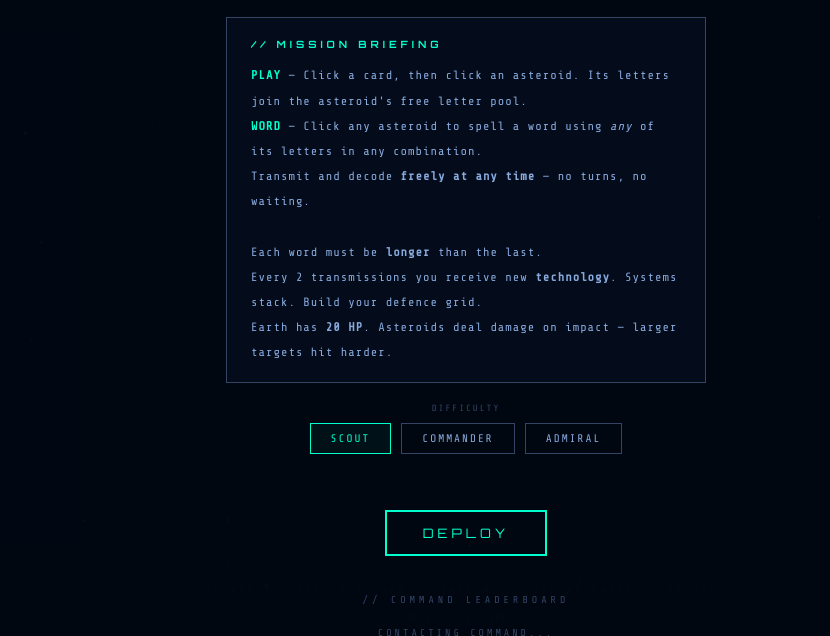
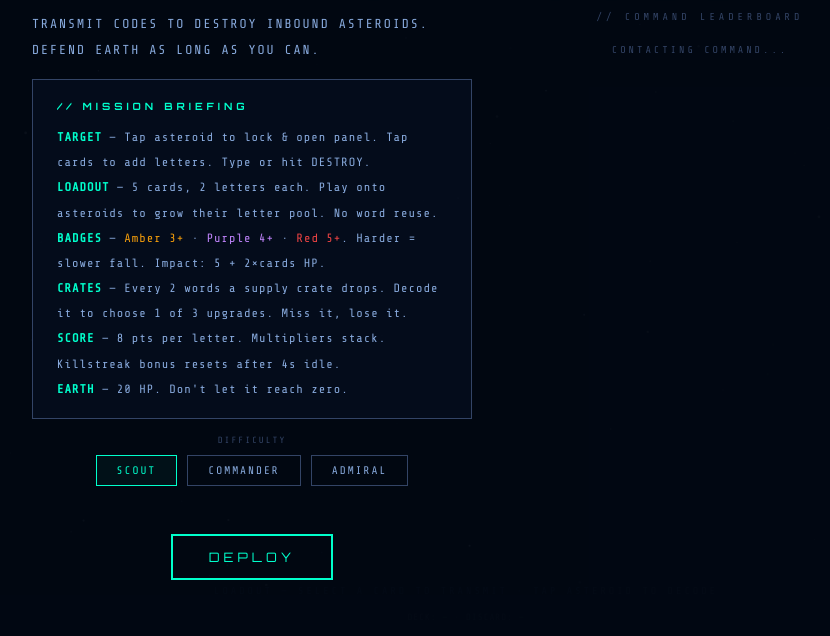
Before and after one commit to fgarzadeleon/fgarzadeleon.github.io, a plain HTML site: page index.html in a window 1280 px wide. Shown: the part 164-800 px from the top of the page, without its empty margins (174-1004 px from the left). Drawn offline with nearby package versions, Linux system fonts and the light colour scheme; no server answers.

Commit message:
Add files via upload

```diff
--- a/index.html
+++ b/index.html
@@ -469,11 +469,7 @@
   .wbtn.ok { border-color: var(--success); color: var(--success); }
   .wbtn.ok:hover { background: rgba(0,255,136,0.1); }
 
-  #sidebar {
-    position: fixed; right: 14px; top: 72px; bottom: 155px; z-index: 10;
-    display: flex; flex-direction: column; gap: 5px; overflow-y: auto;
-    pointer-events: none;
-  }
+  #sidebar { display: none; }
   .a-info {
     background: rgba(5,14,31,0.85); border: 1px solid var(--ui-dim);
     border-radius: 4px; padding: 5px 9px; font-size: 10px; color: var(--ui-bright);
@@ -488,6 +484,19 @@
     display: flex; flex-direction: column; align-items: center; justify-content: center;
     background: rgba(2,8,18,0.96); gap: 20px;
   }
+  #start-screen {
+    flex-direction: column;
+    overflow-y: auto;
+    padding: 20px;
+  }
+  #start-inner {
+    display: flex; gap: 28px; align-items: flex-start;
+    justify-content: center; flex-wrap: wrap;
+    width: 100%; max-width: 920px;
+  }
+  #start-left  { display: flex; flex-direction: column; gap: 16px; flex: 1; min-width: 280px; max-width: 440px; }
+  #start-right { flex: 1; min-width: 260px; max-width: 400px; }
+  #leaderboard-section { margin-top: 0; width: 100%; max-width: 100%; }
   .screen.hidden { display: none; }
   .screen-title {
     font-family: var(--font-title); font-size: clamp(30px, 7vw, 60px);
@@ -602,16 +611,19 @@
 
 <!-- START SCREEN -->
 <div id="start-screen" class="screen">
-  <div class="screen-title">ASTEROIDELL</div><div style="font-size:11px;letter-spacing:4px;color:var(--ui-dim);margin-top:-10px;margin-bottom:4px">MARK II</div>
-  <div class="screen-sub">TRANSMIT CODES TO DESTROY INBOUND ASTEROIDS.<br>DEFEND EARTH AS LONG AS YOU CAN.</div>
+  <div class="screen-title">ASTEROIDELL</div>
+  <div style="font-size:11px;letter-spacing:4px;color:var(--ui-dim);margin-top:-14px;margin-bottom:4px">MARK II</div>
+  <div id="start-inner">
+    <div id="start-left">
+      <div class="screen-sub" style="text-align:left;max-width:100%">TRANSMIT CODES TO DESTROY INBOUND ASTEROIDS.<br>DEFEND EARTH AS LONG AS YOU CAN.</div>
       <div class="rules-box">
         <h3>// MISSION BRIEFING</h3>
-    <strong style="color:var(--letter-glow)">PLAY</strong> — Click a card, then click an asteroid. Its letters join the asteroid's free letter pool.<br>
-    <strong style="color:var(--letter-glow)">WORD</strong> — Click any asteroid to spell a word using <em>any</em> of its letters in any combination.<br>
-    Transmit and decode <strong>freely at any time</strong> — no turns, no waiting.<br><br>
-    Each word must be <strong>longer</strong> than the last.<br>
-    Every 2 transmissions you receive new <strong>technology</strong>. Systems stack. Build your defence grid.<br>
-    Earth has <strong>20 HP</strong>. Asteroids deal damage on impact — larger targets hit harder.
+        <strong style="color:var(--letter-glow)">TARGET</strong> — Tap asteroid to lock &amp; open panel. Tap cards to add letters. Type or hit DESTROY.<br>
+        <strong style="color:var(--letter-glow)">LOADOUT</strong> — 5 cards, 2 letters each. Play onto asteroids to grow their letter pool. No word reuse.<br>
+        <strong style="color:var(--letter-glow)">BADGES</strong> — <span style="color:#f59e0b">Amber 3+</span> · <span style="color:#c084fc">Purple 4+</span> · <span style="color:#ef4444">Red 5+</span>. Harder = slower fall. Impact: 5 + 2×cards HP.<br>
+        <strong style="color:var(--letter-glow)">CRATES</strong> — Every 2 words a supply crate drops. Decode it to choose 1 of 3 upgrades. Miss it, lose it.<br>
+        <strong style="color:var(--letter-glow)">SCORE</strong> — 8 pts per letter. Multipliers stack. Killstreak bonus resets after 4s idle.<br>
+        <strong style="color:var(--letter-glow)">EARTH</strong> — 20 HP. Don't let it reach zero.
       </div>
       <div>
         <div class="hud-label" style="text-align:center;margin-bottom:10px">DIFFICULTY</div>
@@ -621,11 +633,15 @@
           <button class="diff-btn" data-speed="0.75" data-ast="5">ADMIRAL</button>
         </div>
       </div>
-  <div id="word-load-status" style="font-size:10px;letter-spacing:2px;color:var(--ui-dim);min-height:16px">CALIBRATING LINGUISTICS ARRAY...</div>
-  <button class="btn" id="start-btn" disabled style="opacity:0.5">DEPLOY</button>
+      <div id="word-load-status" style="font-size:10px;letter-spacing:2px;color:var(--ui-dim);min-height:16px;text-align:center">CALIBRATING LINGUISTICS ARRAY...</div>
+      <button class="btn" id="start-btn" disabled style="opacity:0.5;align-self:center">DEPLOY</button>
+    </div>
+    <div id="start-right">
       <div id="leaderboard-section">
         <div id="lb-title">// COMMAND LEADERBOARD</div>
         <div id="lb-rows"><div id="lb-loading">CONTACTING COMMAND...</div></div>
+      </div>
+    </div>
   </div>
 </div>
 
@@ -1029,7 +1045,7 @@ function newGame() {
     asteroids: [],
     score: 0,
     usedWords: new Set(),
-    wordLenWeights: [0,0,70,20,10], // index=minLen, weights for 2,3,4
+    wordLenWeights: [0,0,70,20,10,0], // index=minLen, weights for 2,3,4
     gameOver: false,
     hp: 20,
     level: 1,
@@ -1082,7 +1098,7 @@ function pickMinLen() {
 }
 
 // Speed multiplier: higher minLen = slower (more time to build letters)
-const MIN_LEN_SPEED = { 2: 1.0, 3: 0.72, 4: 0.50 };
+const MIN_LEN_SPEED = { 2: 1.0, 3: 0.72, 4: 0.50, 5: 0.38 };
 
 function spawnAsteroid(slotIndex) {
   // Pull a card with a vowel to be the "A card" anchor
@@ -1577,10 +1593,11 @@ function levelUp() {
   else if (G.level >= 5) G.levelEvery = 2;
   // Shift word length weights: more 3s and 4s as levels increase
   const w = G.wordLenWeights;
-  const shift = Math.min(G.level * 3, 40); // cap shift at level ~13
-  w[2] = Math.max(10, 70 - shift);
-  w[3] = Math.min(50, 20 + shift * 0.6);
-  w[4] = Math.min(40, 10 + shift * 0.4);
+  const shift = Math.min(G.level * 3, 60);
+  w[2] = Math.max(5,  70 - shift);
+  w[3] = Math.min(45, 20 + shift * 0.5);
+  w[4] = Math.min(35, 10 + shift * 0.35);
+  w[5] = G.level >= 10 ? Math.min(25, (G.level - 10) * 4) : 0;
   flashScreen('#ffcc44');
   // Mark II: spawn a supply crate instead of pausing
   const upgrades = getRandomUpgrades(3);
@@ -1749,7 +1766,7 @@ function drawAsteroid(ast, isTarget, isDanger, clickHint) {
     const badgeR = r * 0.32;
     const bx = r * 0.62, by = -r * 0.62;
     c.beginPath(); c.arc(bx, by, badgeR, 0, Math.PI*2);
-    c.fillStyle = ast.minLen === 4 ? '#c084fc' : '#f59e0b';
+    c.fillStyle = ast.minLen >= 5 ? '#ef4444' : ast.minLen === 4 ? '#c084fc' : '#f59e0b';
     c.fill();
     c.font = `bold ${Math.round(badgeR * 1.1)}px 'Orbitron',monospace`;
     c.textAlign = 'center'; c.textBaseline = 'middle';
```
Lines whose indentation alone changed are shown as unchanged.
